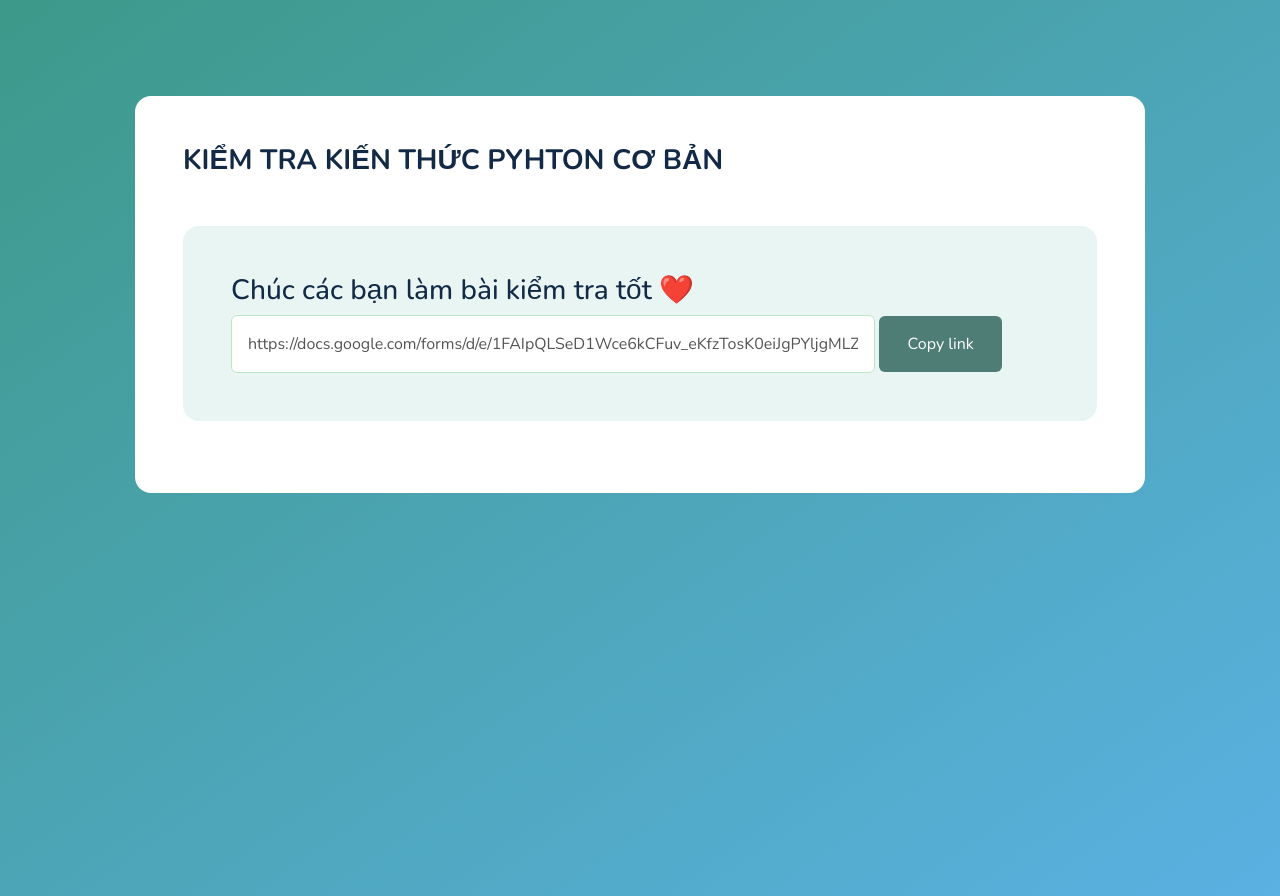
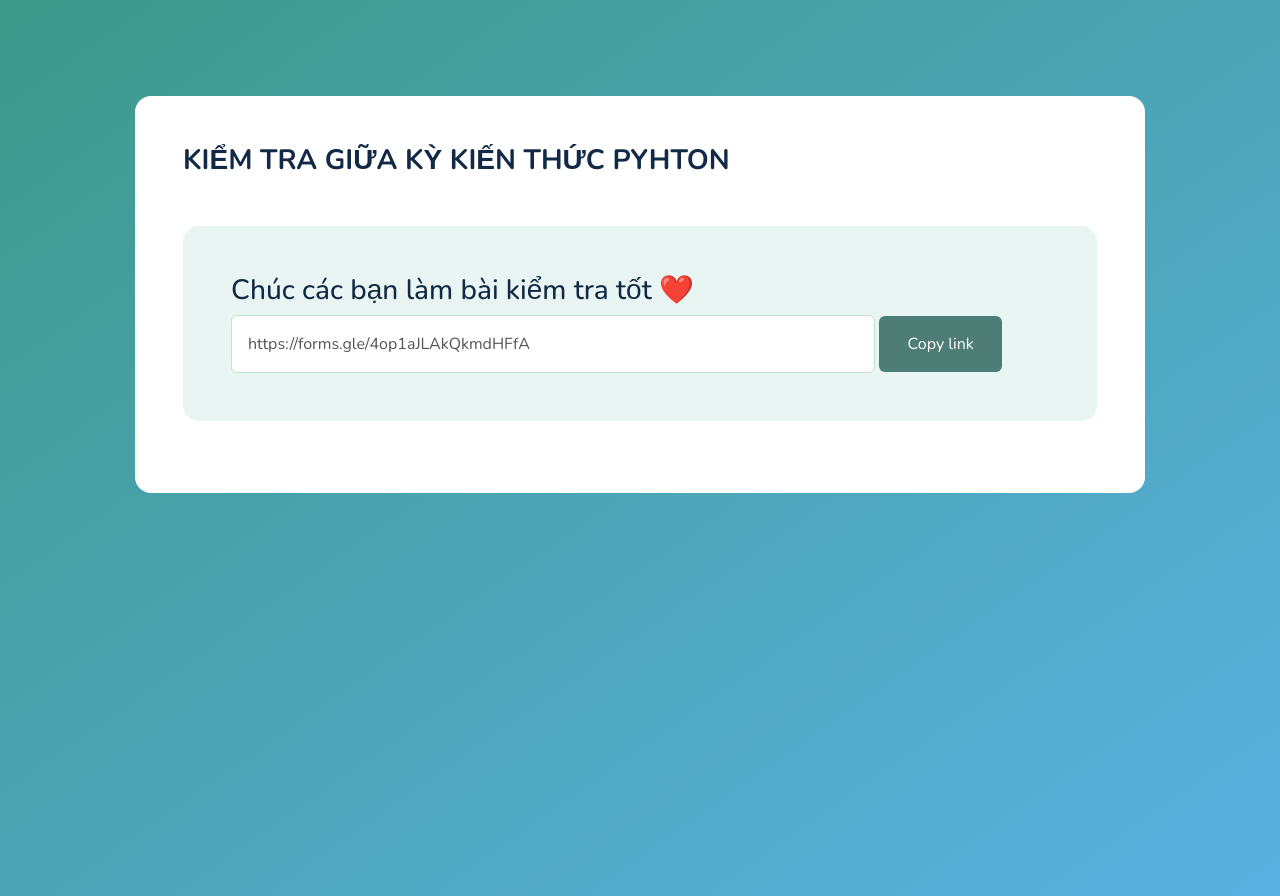
Before and after one commit to huynhngocthai171003/mid-term-test, a plain HTML site: page index.html in a window 1280 px wide. Drawn offline with nearby package versions, Linux system fonts and the light colour scheme.

Commit message:
no message

```diff
--- a/index.html
+++ b/index.html
@@ -88,10 +88,10 @@ main {
 </head>
 <body>
     <main class="bg-white mx-auto mb-5 p-5 rounded-4">
-  <h3 class="mb-5"><b>KIỂM TRA KIẾN THỨC PYHTON CƠ BẢN</b></h3>
+  <h3 class="mb-5"><b>KIỂM TRA GIỮA KỲ KIẾN THỨC PYHTON</b></h3>
   <section class="link p-5 rounded-4 mb-4">
     <h3>Chúc các bạn làm bài kiểm tra tốt ❤️</h3>
-    <input type="text" class="rounded p-3 bg-white" value="https://docs.google.com/forms/d/e/1FAIpQLSeD1Wce6kCFuv_eKfzTosK0eiJgPYljgMLZ9_sEzQJwCzEZuQ/viewform" disabled>
+    <input type="text" class="rounded p-3 bg-white" value="https://forms.gle/4op1aJLAkQkmdHFfA" disabled>
     <button class="p-3 rounded border-0">Copy link</button>
   </section>
 
```
